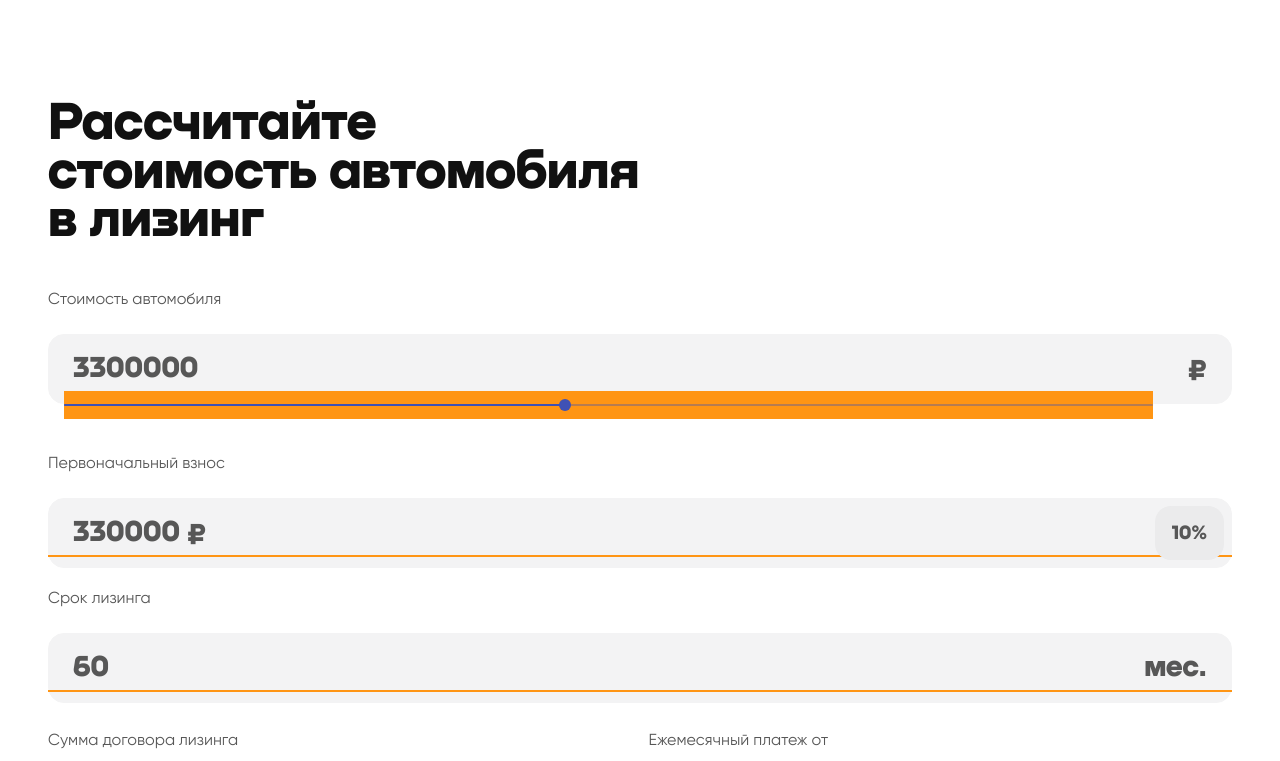
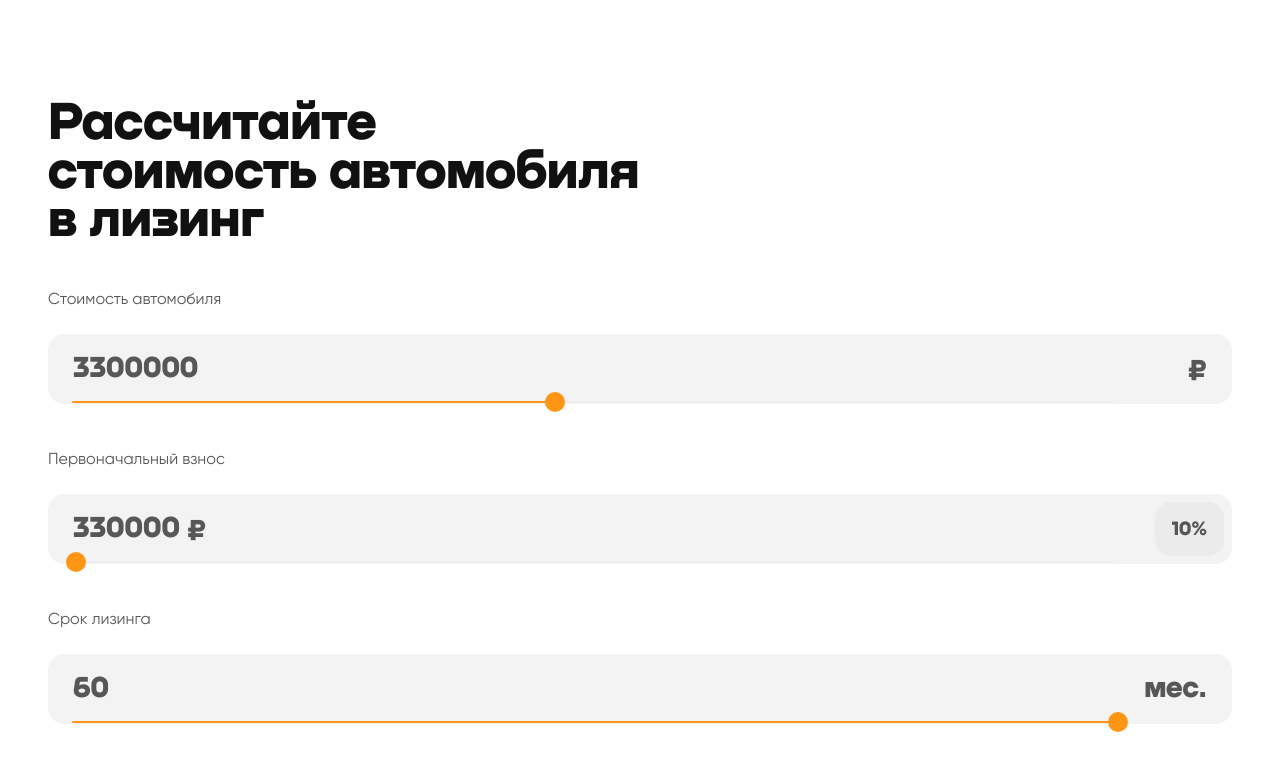
Before and after one commit to horoshopodumaj/online_calculator, a React (Create React App) app in the folder calculator/: page / in a window 1280 px wide. Shown: the top 761 px of the page. Built offline with nearby package versions, Linux system fonts and the light colour scheme.

Commit message:
adding sliders, styles for sliders

```diff
--- a/calculator/src/App.js
+++ b/calculator/src/App.js
@@ -64,7 +64,6 @@ export default class App extends Component {
             this.getInitial,
             this.getMonthlyPayment
         );
-        console.log(event.target.ariaValueNow);
     };
     onChangePercent = (event) => {
         this.setState(
@@ -72,10 +71,20 @@ export default class App extends Component {
             this.getInitial
         );
     };
+    onChangePercentRange = (event) => {
+        this.setState({ percent: event.target.ariaValueNow }, this.getInitial);
+    };
 
     onChangeMonth = (event) => {
         this.setState(
             { months: parseInt(event.target.value) },
+            this.getMonthlyPayment,
+            this.getContractAmount
+        );
+    };
+    onChangeMonthRange = (event) => {
+        this.setState(
+            { months: event.target.ariaValueNow },
             this.getMonthlyPayment,
             this.getContractAmount
         );
@@ -96,6 +105,8 @@ export default class App extends Component {
                     monthlyPayment={this.state.monthlyPayment}
                     contractAmount={this.state.contractAmount}
                     onChangePriceRange={this.onChangePriceRange}
+                    onChangePercentRange={this.onChangePercentRange}
+                    onChangeMonthRange={this.onChangeMonthRange}
                 />
             </React.Fragment>
         );
--- a/calculator/src/components/Form.js
+++ b/calculator/src/components/Form.js
@@ -22,13 +22,11 @@ export default function Form(props) {
                         </div>
 
                         <Slider
-                            style={{ width: "92%", left: "16px" }}
                             defaultValue={props.autoPrice}
-                            valueLabelDisplay="auto"
+                            name="price"
                             min={1000000}
                             max={6000000}
-                            step={1}
-                            className="param__range-slider"
+                            step={100}
                             id="slider-cost"
                             onChange={props.onChangePriceRange}
                         />
@@ -46,13 +44,20 @@ export default function Form(props) {
                                     id="input-downpayment"
                                     type="text"
                                     inputMode="decimal"
-                                    defaultValue={props.percent}
+                                    value={props.percent}
                                     onChange={props.onChangePercent}
                                 />
                                 <p className="param__mark_percent">%</p>
                             </div>
                         </div>
-                        <div className="param__range-slider"></div>
+                        <Slider
+                            defaultValue={props.percent}
+                            name="percent"
+                            min={10}
+                            max={60}
+                            step={1}
+                            onChange={props.onChangePercentRange}
+                        />
                     </label>
 
                     <label className="param">
@@ -62,13 +67,20 @@ export default function Form(props) {
                                 type="text"
                                 autoComplete="off"
                                 className="param__value"
-                                defaultValue={props.months}
+                                value={props.months}
                                 onChange={props.onChangeMonth}
                                 id="input-term"
                             />
                             <p className="param__mark">мес.</p>
                         </div>
-                        <div className="param__range-slider"></div>
+                        <Slider
+                            defaultValue={props.months}
+                            name="percent"
+                            min={1}
+                            max={60}
+                            step={1}
+                            onChange={props.onChangeMonthRange}
+                        />
                     </label>
                 </div>
                 <div className="summary form__summary">
--- a/calculator/src/css/common.scss
+++ b/calculator/src/css/common.scss
@@ -25,6 +25,7 @@ $main-front: "Gilroy", sans-serif;
     --grey: #575757;
     --grey-2: #f3f3f4;
     --grey-3: #ebebec;
+    --grey-4: #e1e1e1;
     --white: #ffffff;
     --orange: #ff9514;
 }
--- a/calculator/src/css/param.scss
+++ b/calculator/src/css/param.scss
@@ -94,14 +94,36 @@
             width: 22px;
         }
     }
+}
 
-    &__range-slider {
-        margin-top: -13px;
-        height: 2px;
-        background-color: var(--orange);
-        .MuiSlider-root {
-            width: 92% !important;
-            left: 16px !important;
-        }
-    }
+.MuiSlider-root {
+    color: var(--orange);
+    left: 24px;
+    top: -12px;
+    width: 88% !important;
+    padding: 0 !important;
 }
+.MuiSlider-thumb {
+    color: var(--orange);
+    width: 20px !important;
+    height: 20px !important;
+    margin-top: -9px !important;
+}
+
+.MuiSlider-thumb:hover {
+    width: 24px !important;
+    height: 24px !important;
+    box-shadow: none !important;
+    margin-top: -10px !important;
+}
+
+.MuiSlider-thumb.MuiSlider-active {
+    box-shadow: none !important;
+}
+.MuiSlider-rail {
+    color: var(--grey-4);
+}
+
+.MuiSlider-track {
+    color: var(--orange);
+}
```
